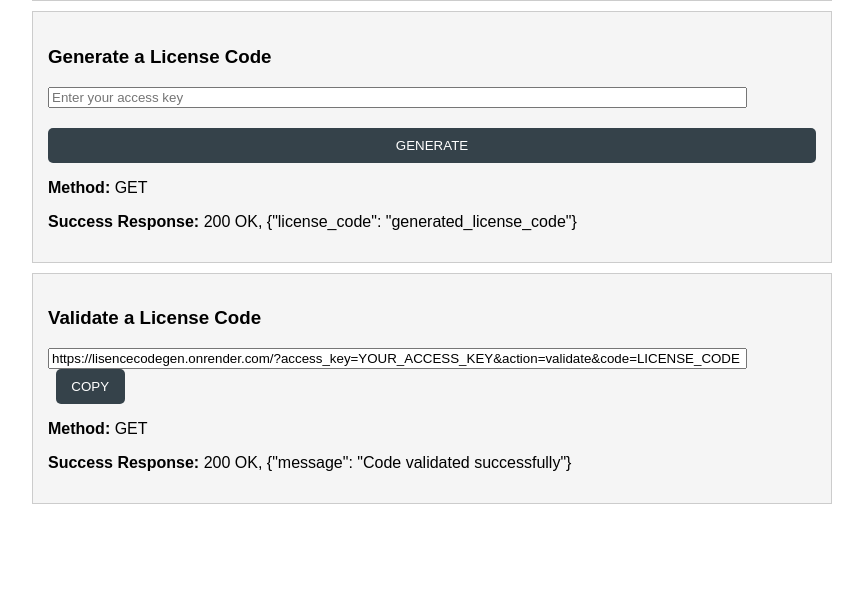
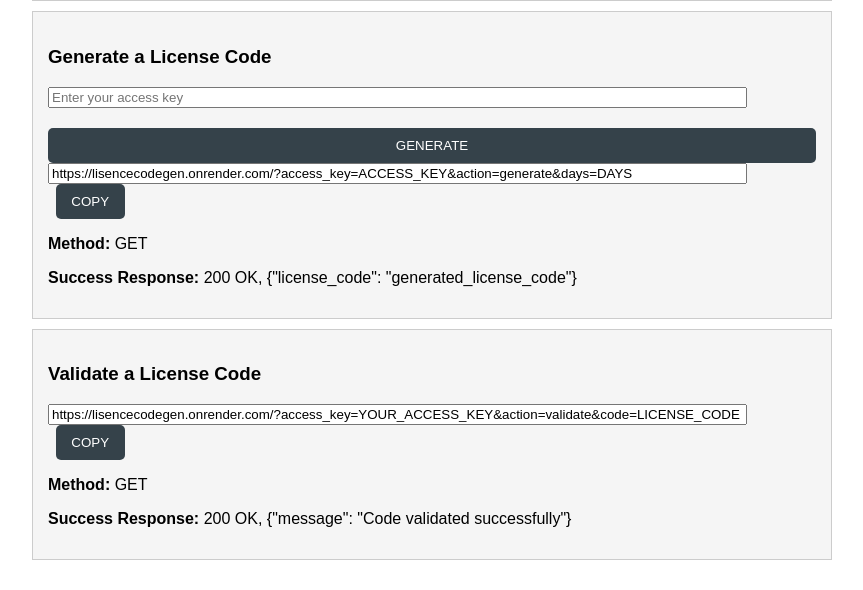
Before and after one commit to TG-Collection/RedeemGen, a Flask app: page / in a window 1280 px wide. Shown: the part 428-1018 px from the top of the page, without its empty margins (208-1071 px from the left). Before the commit the page ends 932 px from the top, so only its background shows below. Run offline with Flask 3, Linux system fonts and the light colour scheme.

Commit message:
Update index.html

```diff
--- a/templates/index.html
+++ b/templates/index.html
@@ -105,6 +105,10 @@
                 <input id="accessKeyInput" class="url-input" type="text" placeholder="Enter your access key" />
                 <button class="generate-button" onclick="generateLicenseCode()">Generate</button>
             </div>
+            <div>
+                <input class="url-input" type="text" value="https://lisencecodegen.onrender.com/?access_key=ACCESS_KEY&action=generate&days=DAYS" readonly />
+                <button class="copy-button">Copy</button>
+            </div>
             <p id="licenseCodeDisplay"></p>
             <p><strong>Method:</strong> GET</p>
             <p><strong>Success Response:</strong> 200 OK, {"license_code": "generated_license_code"}</p>
```
